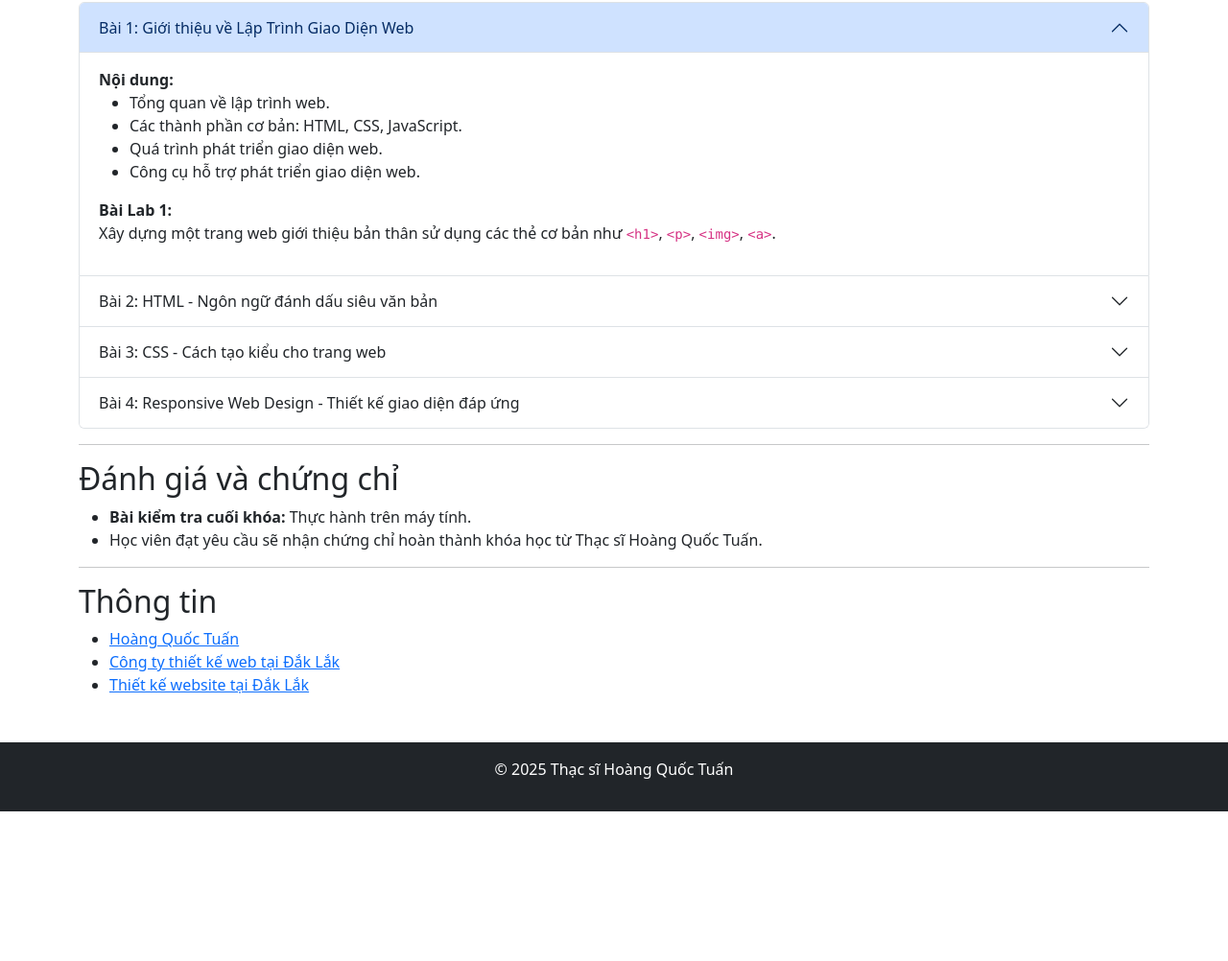
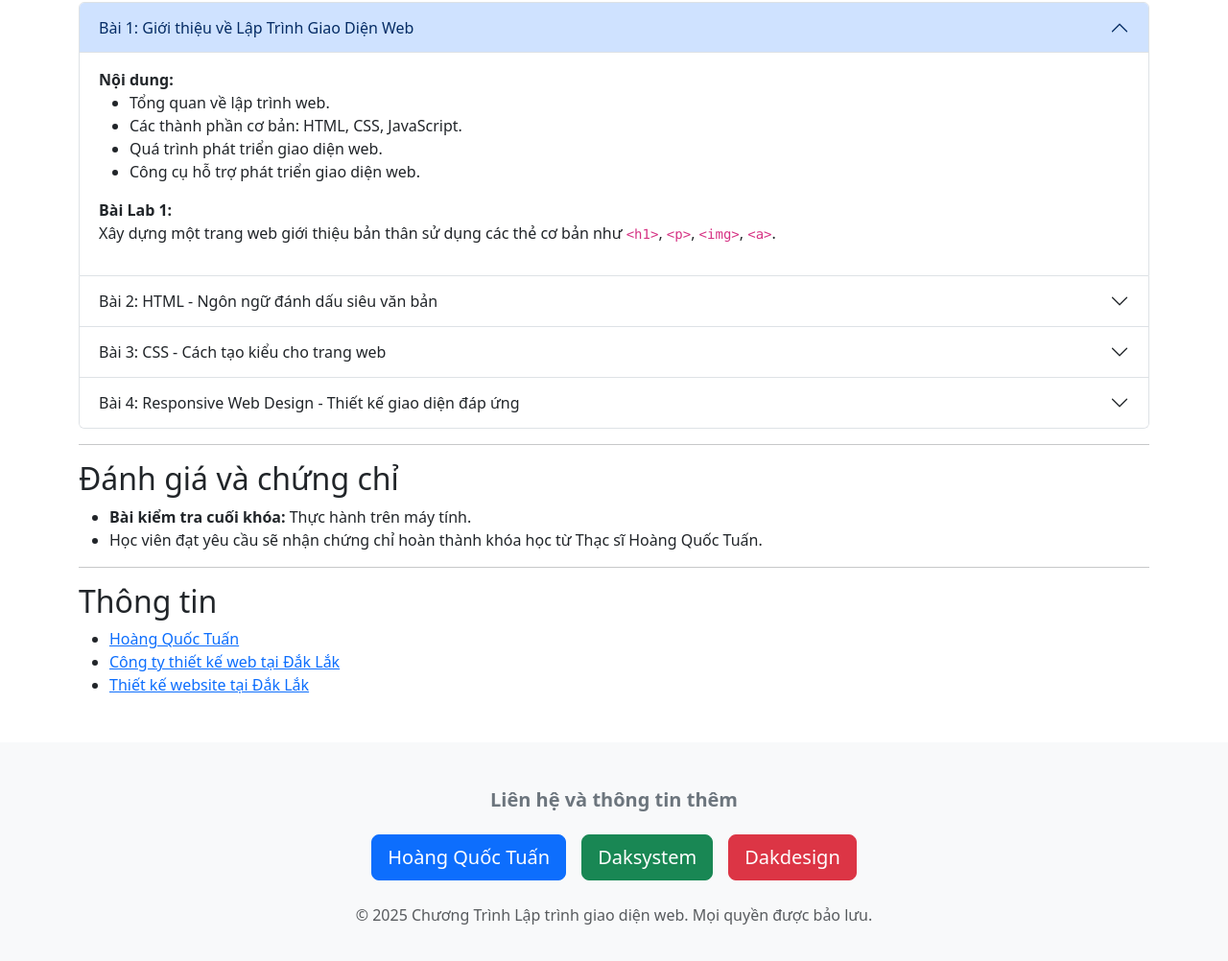
Before and after one commit to tuanhoba/LapTrinhGiaoDienWeb, a plain HTML site: page index.html in a window 1280 px wide. Shown: the part 539-1541 px from the top of the page at 96% size. Before the commit the page ends 1385 px from the top, so only its background shows below. Drawn offline with nearby package versions, Linux system fonts and the light colour scheme.

Commit message:
Update index.html

```diff
--- a/index.html
+++ b/index.html
@@ -150,9 +150,17 @@
         </section>
     </main>
 
-    <footer class="bg-dark text-white text-center py-3">
-        <p>&copy; 2025 Thạc sĩ Hoàng Quốc Tuấn</p>
-    </footer>
+     <footer class="bg-light py-5 mt-5">
+            <div class="container text-center">
+                <h5 class="text-secondary fw-bold mb-4">Liên hệ và thông tin thêm</h5>
+                <div class="d-flex justify-content-center gap-3">
+                    <a href="http://hoangquoctuan.net" target="_blank" class="btn btn-primary btn-lg">Hoàng Quốc Tuấn</a>
+                    <a href="http://daksystem.net" target="_blank" class="btn btn-success btn-lg">Daksystem</a>
+                    <a href="http://dakdesign.net" target="_blank" class="btn btn-danger btn-lg">Dakdesign</a>
+                </div>
+                <p class="text-muted mt-4">&copy; 2025 Chương Trình Lập trình giao diện web. Mọi quyền được bảo lưu.</p>
+            </div>
+        </footer>
 
     <script src="https://cdn.jsdelivr.net/npm/bootstrap@5.3.0-alpha1/dist/js/bootstrap.bundle.min.js"></script>
 </body>
```
